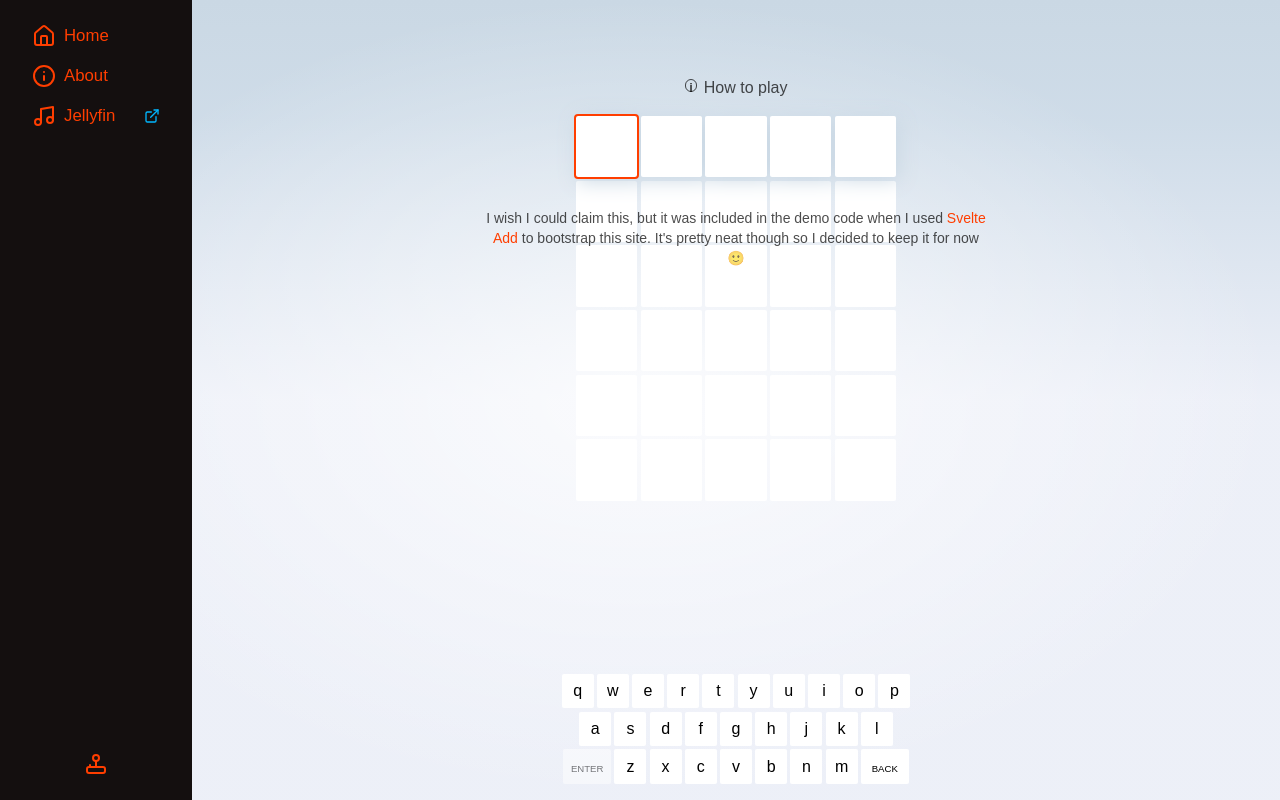
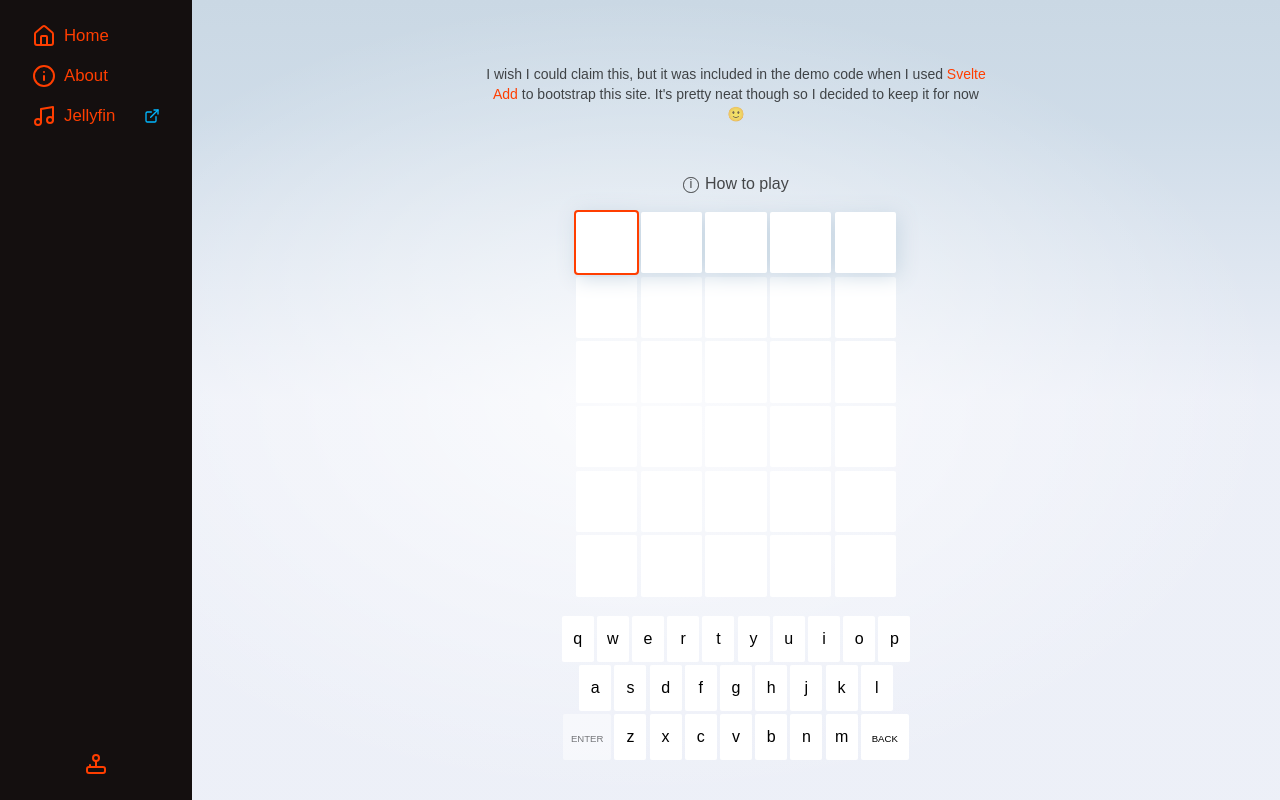
Before and after one commit to ananaso/adavidson.us, a SvelteKit app: page /sverdle in a window 1280 px wide. Built offline with nearby package versions, Linux system fonts and the light colour scheme; no server answers.

Commit message:
tweak sverdle formatting to look better

```diff
--- a/src/routes/sverdle/+page.svelte
+++ b/src/routes/sverdle/+page.svelte
@@ -93,8 +93,8 @@
 
 <h1 class="visually-hidden">Sverdle</h1>
 
-<div class="flex-column flex justify-center">
-	<p class="relative top-48 w-3/5 text-center text-sm">
+<div class="flex-column my-12 flex items-center justify-center">
+	<p class="relative w-3/5 text-center text-sm">
 		I wish I could claim this, but it was included in the demo code when I used <a
 			href="https://github.com/svelte-add/svelte-add">Svelte Add</a
 		> to bootstrap this site. It's pretty neat though so I decided to keep it for now 🙂
@@ -204,20 +204,12 @@
 	/>
 {/if}
 
-<div class="corner bottom-left">
-	<a href="/">
-		<Home />
-	</a>
-</div>
-
 <style>
 	form {
 		width: 100%;
-		height: 100%;
 		display: flex;
 		flex-direction: column;
 		align-items: center;
-		justify-content: center;
 		gap: 1rem;
 		flex: 1;
 	}
@@ -250,7 +242,6 @@
 		align-self: center;
 		justify-self: center;
 		width: 100%;
-		height: 100%;
 		display: flex;
 		flex-direction: column;
 		justify-content: flex-start;
@@ -281,10 +272,9 @@
 		content: 'i';
 		display: inline-block;
 		font-size: 0.8em;
-		font-weight: 900;
-		width: 1em;
-		height: 1em;
-		padding: 0.2em;
+		font-weight: 200;
+		width: 1.2em;
+		height: 1.2em;
 		line-height: 1;
 		border: 1.5px solid var(--color-text);
 		border-radius: 50%;
```
